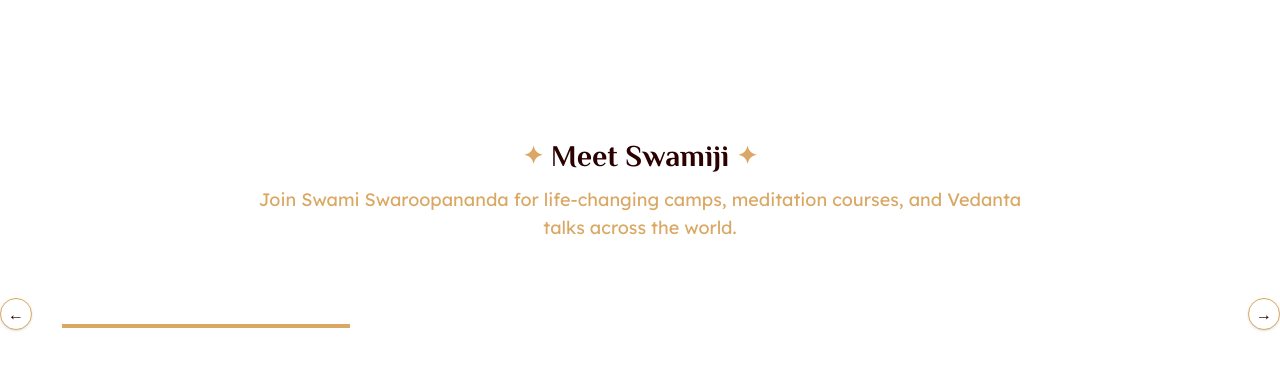
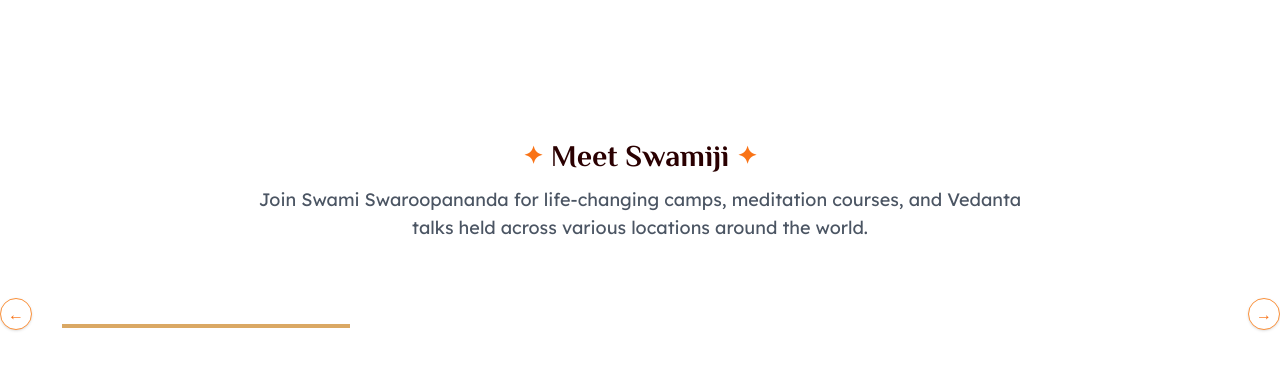
Before and after one commit to Devendrakhot/meets, a plain HTML site: page index.html in a window 1280 px wide. Shown: the part 472-842 px from the top of the page. Drawn offline with nearby package versions, Linux system fonts and the light colour scheme; no server answers.

Commit message:
Update styling and text for Swamiji's section

```diff
--- a/index.html
+++ b/index.html
@@ -198,34 +198,42 @@
   </section>
 
   <!-- 🌍 Swamiji's Event Timeline -->
-  <section class="py-16 w-full ">
+  <section class="py-16 w-full">
+    <!-- Header -->
     <div class="text-center mb-10 px-6">
-      <h2 class="text-3xl font-bold flex items-center justify-center gap-2 font-primary">
-        <span class="text-secondary text-2xl">✦</span>
+      <h2 class="text-3xl font-bold flex items-center justify-center gap-2 text-[#2A0001]">
+        <span class="text-orange-500 text-2xl">✦</span>
         Meet Swamiji
-        <span class="text-secondary text-2xl">✦</span>
+        <span class="text-orange-500 text-2xl">✦</span>
       </h2>
-      <p class="text-secondary mt-3 max-w-3xl mx-auto text-lg font-[Lexend]">
-        Join Swami Swaroopananda for life-changing camps, meditation courses, and Vedanta talks across the world.
+      <p class="text-gray-600 mt-3 max-w-3xl mx-auto text-lg">
+        Join Swami Swaroopananda for life-changing camps, meditation courses, and Vedanta talks held across various
+        locations around the world.
       </p>
     </div>
 
+    <!-- Timeline -->
     <div class="relative max-w-[1600px] mx-auto flex items-center justify-center w-full">
+      <!-- Left Arrow -->
       <button id="scrollLeft"
-        class="absolute left-2 lg:left-0 z-20 bg-white border border-[#DAA864] text-[#2A0001] w-8 h-8 rounded-full flex items-center justify-center shadow hover:bg-[#fff6ed] transition">
+        class="absolute left-2 lg:left-0 z-20 bg-white border border-orange-400 text-orange-500 w-8 h-8 rounded-full flex items-center justify-center shadow hover:bg-orange-50 transition">
         ←
       </button>
 
+      <!-- Scrollable container -->
       <div id="timeline" class="no-scrollbar scroll-smooth">
+        <!-- Timeline line -->
         <div class="timeline-line"></div>
       </div>
 
+      <!-- Right Arrow -->
       <button id="scrollRight"
-        class="absolute right-2 lg:right-0 z-20 bg-white border border-[#DAA864] text-[#2A0001] w-8 h-8 rounded-full flex items-center justify-center shadow hover:bg-[#fff6ed] transition">
+        class="absolute right-2 lg:right-0 z-20 bg-white border border-orange-400 text-orange-500 w-8 h-8 rounded-full flex items-center justify-center shadow hover:bg-orange-50 transition">
         →
       </button>
     </div>
   </section>
+
 
   <!-- ======================= -->
   <!-- 🔹 FETCH DATA SCRIPTS 🔹 -->
```
